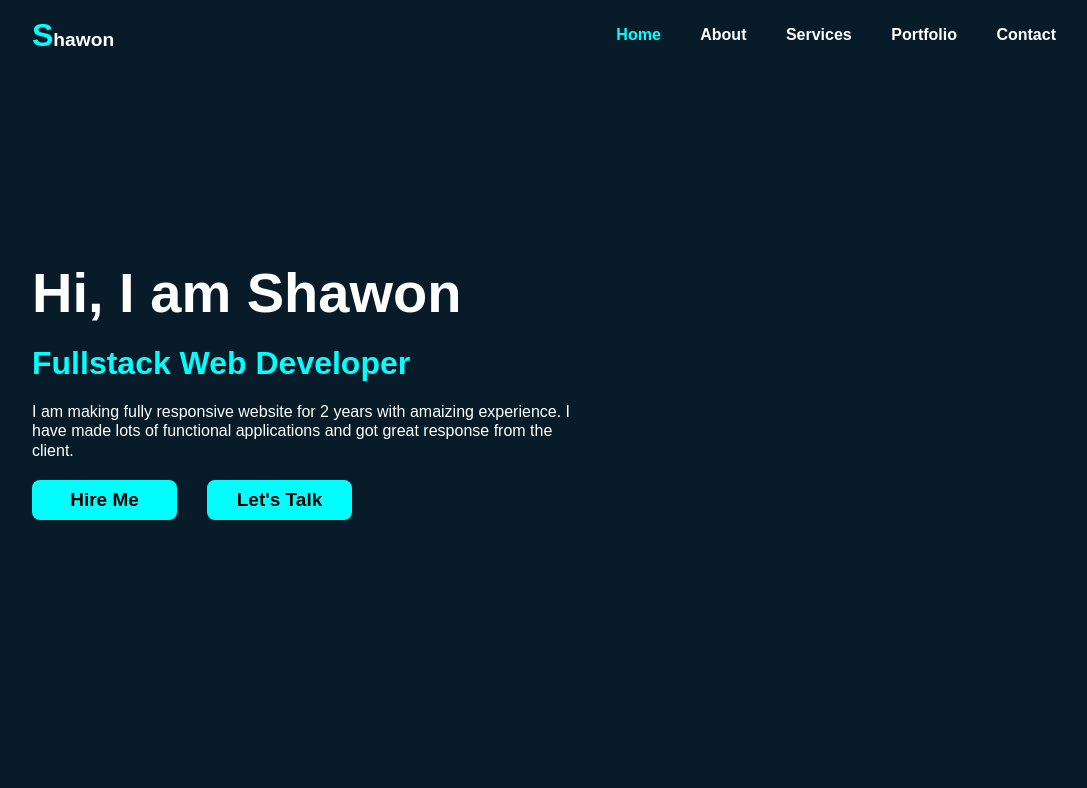
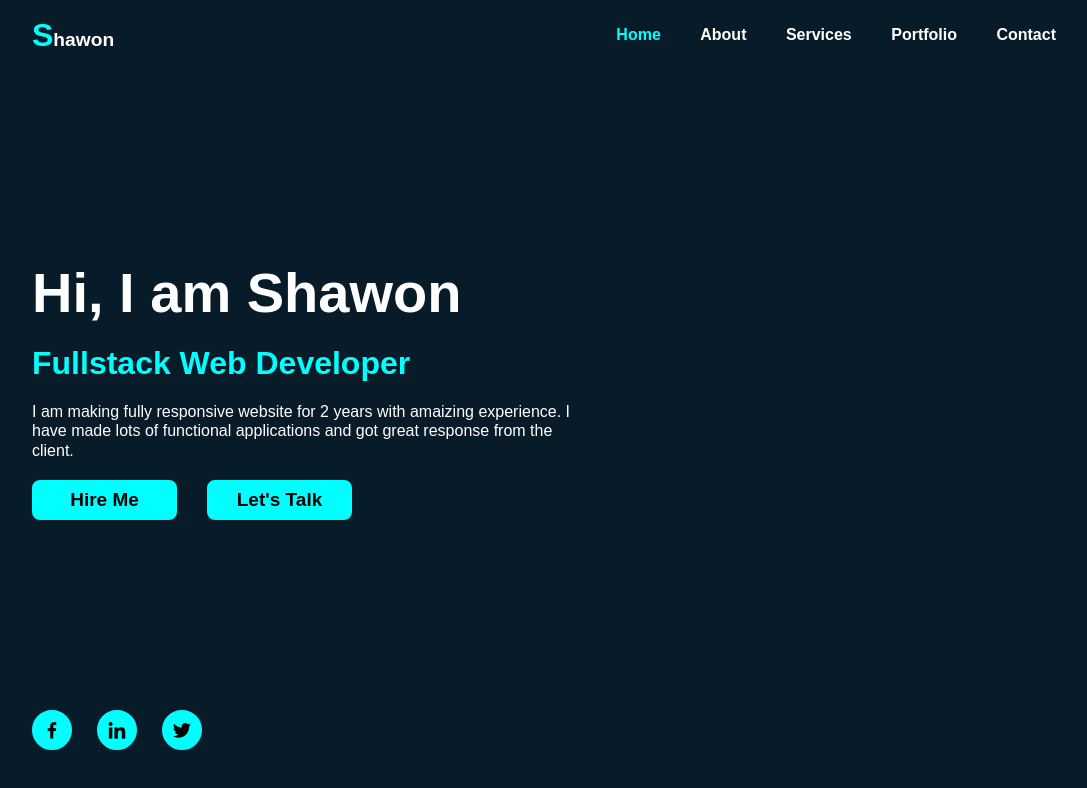
Before and after one commit to Shawon986/Restart_web_development, a plain HTML site: page Project_06/index.html in a window 1280 px wide. Shown: the whole page, without its empty margins (96-1183 px from the left). Drawn offline with nearby package versions, Linux system fonts and the light colour scheme.

Commit message:
add social media button

```diff
--- a/Project_06/index.html
+++ b/Project_06/index.html
@@ -5,6 +5,7 @@
     <meta name="viewport" content="width=device-width, initial-scale=1.0">
     <title>Portfolio</title>
     <link rel="stylesheet" href="./style.css">
+    <link href='https://unpkg.com/boxicons@2.1.4/css/boxicons.min.css' rel='stylesheet'>
 </head>
 <body>
 
@@ -24,6 +25,8 @@
         </nav>
     </header>
 
+    <!-- Home section  -->
+
     <div class="home_content">
 
         <div class="home">
@@ -38,6 +41,11 @@
 
         </div>
 
+        <div class="social">
+            <a href="#"><i class='bx bxl-facebook'></i></a>
+            <a href="#"><i class='bx bxl-linkedin'></i></a>
+            <a href="#"><i class='bx bxl-twitter' ></i></a>
+        </div>
 
 
     </div>
--- a/Project_06/style.css
+++ b/Project_06/style.css
@@ -4,7 +4,7 @@
     text-decoration: none;
     box-sizing: border-box;
     font-family: sans-serif;
-    transition: 0.6s;
+
 }
 body{
     background-color: #081b29;
@@ -115,3 +115,29 @@ span{
     width: 100%;
 
  }
+
+ .social{
+    position: absolute;
+    bottom: 40px;
+    display: flex;
+    height: 50px;
+    width: 170px;
+    justify-content: space-between;
+ }
+ .social a{
+    border: 2px solid aqua;
+    border-radius: 50%;
+    height: 40px;
+    width: 40px;
+    display: inline-flex;
+    align-items: center;
+    justify-content: center;
+    color: black;
+    background-color: aqua;
+    font-size: 22px;
+ }
+ .social a:hover{
+    background-color: black;
+    color: aqua;
+    transition: 0.5s;
+ }
```
